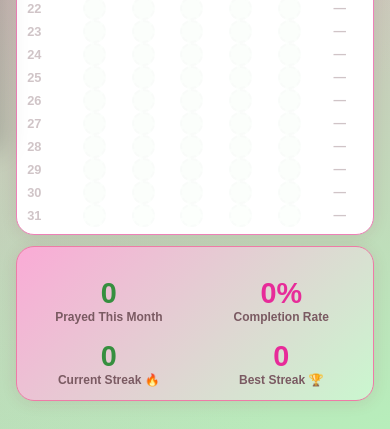
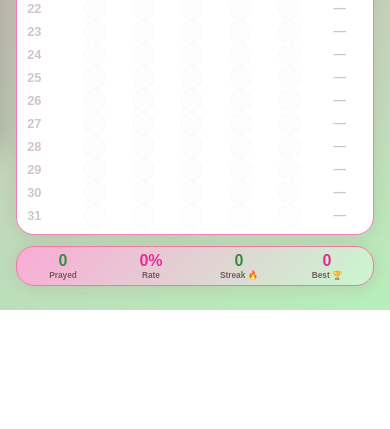
Before and after one commit to Saboor-Ul-fajr/Bloom-Website, a Flask app: page /prayer in a window 390 px wide. Shown: the part 694-1123 px from the top of the page. After the commit the page ends 1004 px from the top, so only its background shows below. Run offline with Flask 3, Linux system fonts and the light colour scheme; the visitor is signed in with stand-in values (Sample User, id 1); tables that the repository leaves empty hold one stand-in row (values such as "Sample post"); data that the repository does not hold is empty; some libraries are stand-ins or nearby versions.

Commit message:
Fit prayer stats on one mobile row

```diff
--- a/static/css/style.css
+++ b/static/css/style.css
@@ -955,6 +955,7 @@ textarea { resize: vertical; min-height: 80px; }
 .pink-val { color: var(--straw-core); }
 .green-val { color: var(--matcha-core); }
 .prayer-stat-lbl { font-size: 0.75rem; color: var(--text-muted); font-weight: 700; }
+.prayer-stat-label-short { display: none; }
 
 /* ─── Responsive ────────────────────────────── */
 @media (max-width: 760px) {
@@ -1112,6 +1113,11 @@ textarea { resize: vertical; min-height: 80px; }
   #page-prayer .prayer-table { min-width: 0; border-spacing: 1px 0; }
   #page-prayer .prayer-table th { padding-inline: 0; }
   #page-prayer .prayer-table td { padding: 0; }
-  #page-prayer .prayer-stats-row { grid-template-columns: repeat(2, minmax(0, 1fr)) !important; }
+  #page-prayer > .card.card-dual { margin-bottom: 0.5rem; padding: 0.35rem 0.2rem; }
+  #page-prayer .prayer-stats-row { grid-template-columns: repeat(4, minmax(0, 1fr)) !important; gap: 0.15rem; margin-top: 0; }
+  #page-prayer .prayer-stat-val { font-size: 1rem; line-height: 1.05; }
+  #page-prayer .prayer-stat-lbl { margin-top: 0.1rem; font-size: 0.52rem; line-height: 1; white-space: nowrap; }
+  #page-prayer .prayer-stat-label-full { display: none; }
+  #page-prayer .prayer-stat-label-short { display: inline; }
   .toast { top: 68px; right: 12px; left: 12px; max-width: none; }
 }
--- a/static/sw.js
+++ b/static/sw.js
@@ -1,6 +1,6 @@
-const CACHE_NAME = 'bloom-shell-v13';
+const CACHE_NAME = 'bloom-shell-v14';
 const SHELL_ASSETS = [
-  '/static/css/style.css?v=prayer-cell-fill-20261004',
+  '/static/css/style.css?v=prayer-stats-row-20261004',
   '/static/js/app.js',
   '/static/js/local-store.js',
   '/static/js/prayer.js',
--- a/templates/app.html
+++ b/templates/app.html
@@ -5,7 +5,7 @@
   <meta name="viewport" content="width=device-width, initial-scale=1.0, viewport-fit=cover">
   <meta name="csrf-token" content="{{ session.get('csrf_token', '') }}">
   <title>Bloom 🌸</title>
-  <link rel="stylesheet" href="{{ url_for('static', filename='css/style.css', v='prayer-cell-fill-20261004') }}">
+  <link rel="stylesheet" href="{{ url_for('static', filename='css/style.css', v='prayer-stats-row-20261004') }}">
   <link rel="manifest" href="{{ url_for('static', filename='manifest.json') }}">
 </head>
 <body data-page="{{ page }}" data-user-id="{{ user.id }}">
@@ -153,10 +153,10 @@
 
       <div class="card card-dual">
         <div class="prayer-stats-row" style="grid-template-columns:repeat(4,1fr)">
-          <div><div class="prayer-stat-val green-val" id="p-prayed">0</div><div class="prayer-stat-lbl">Prayed This Month</div></div>
-          <div><div class="prayer-stat-val pink-val"  id="p-pct">0%</div><div class="prayer-stat-lbl">Completion Rate</div></div>
-          <div><div class="prayer-stat-val green-val" id="p-streak">0</div><div class="prayer-stat-lbl">Current Streak 🔥</div></div>
-          <div><div class="prayer-stat-val pink-val"  id="p-best">0</div><div class="prayer-stat-lbl">Best Streak 🏆</div></div>
+          <div><div class="prayer-stat-val green-val" id="p-prayed">0</div><div class="prayer-stat-lbl"><span class="prayer-stat-label-full">Prayed This Month</span><span class="prayer-stat-label-short">Prayed</span></div></div>
+          <div><div class="prayer-stat-val pink-val"  id="p-pct">0%</div><div class="prayer-stat-lbl"><span class="prayer-stat-label-full">Completion Rate</span><span class="prayer-stat-label-short">Rate</span></div></div>
+          <div><div class="prayer-stat-val green-val" id="p-streak">0</div><div class="prayer-stat-lbl"><span class="prayer-stat-label-full">Current Streak 🔥</span><span class="prayer-stat-label-short">Streak 🔥</span></div></div>
+          <div><div class="prayer-stat-val pink-val"  id="p-best">0</div><div class="prayer-stat-lbl"><span class="prayer-stat-label-full">Best Streak 🏆</span><span class="prayer-stat-label-short">Best 🏆</span></div></div>
         </div>
       </div>
     </div>
```
